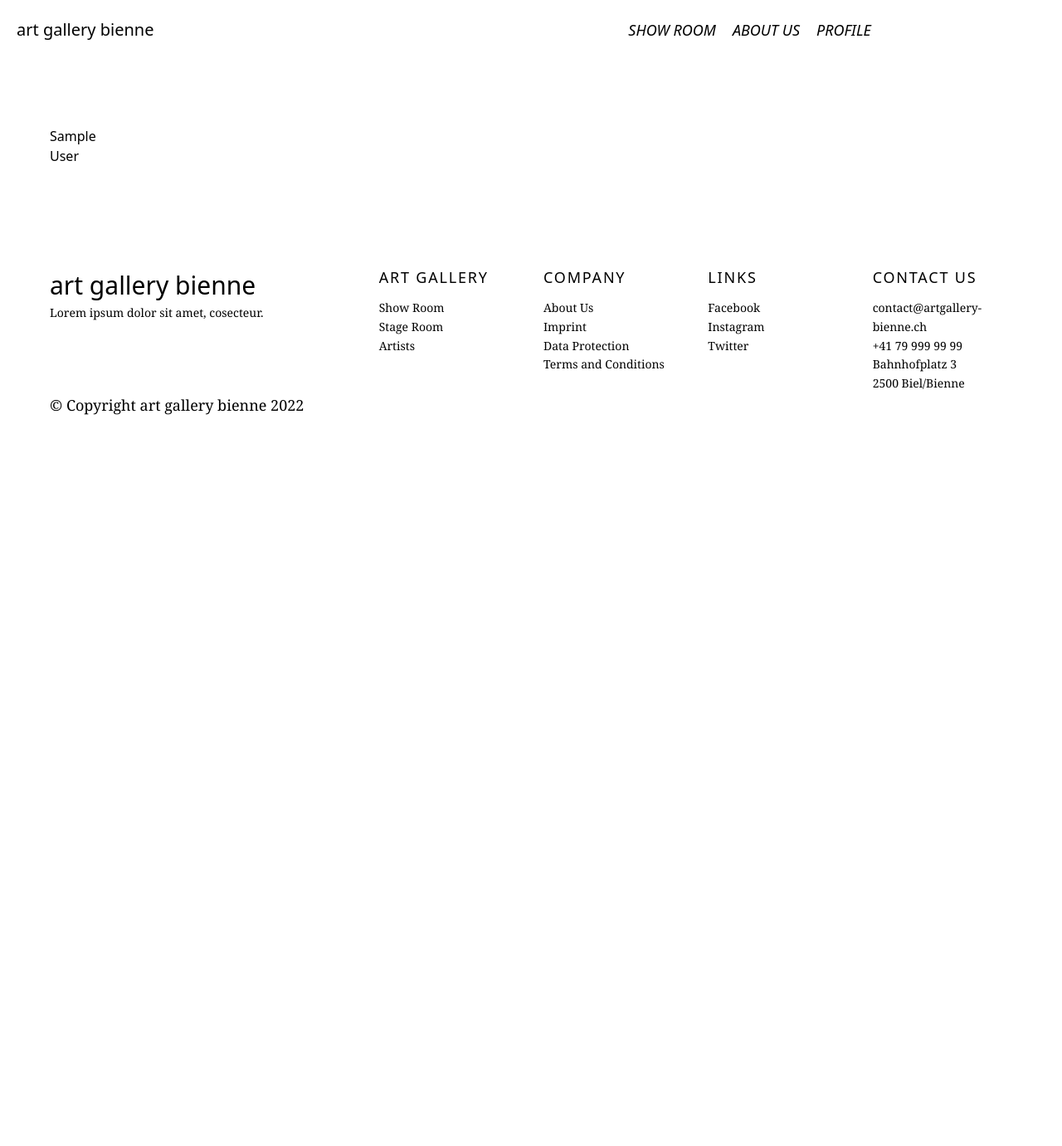
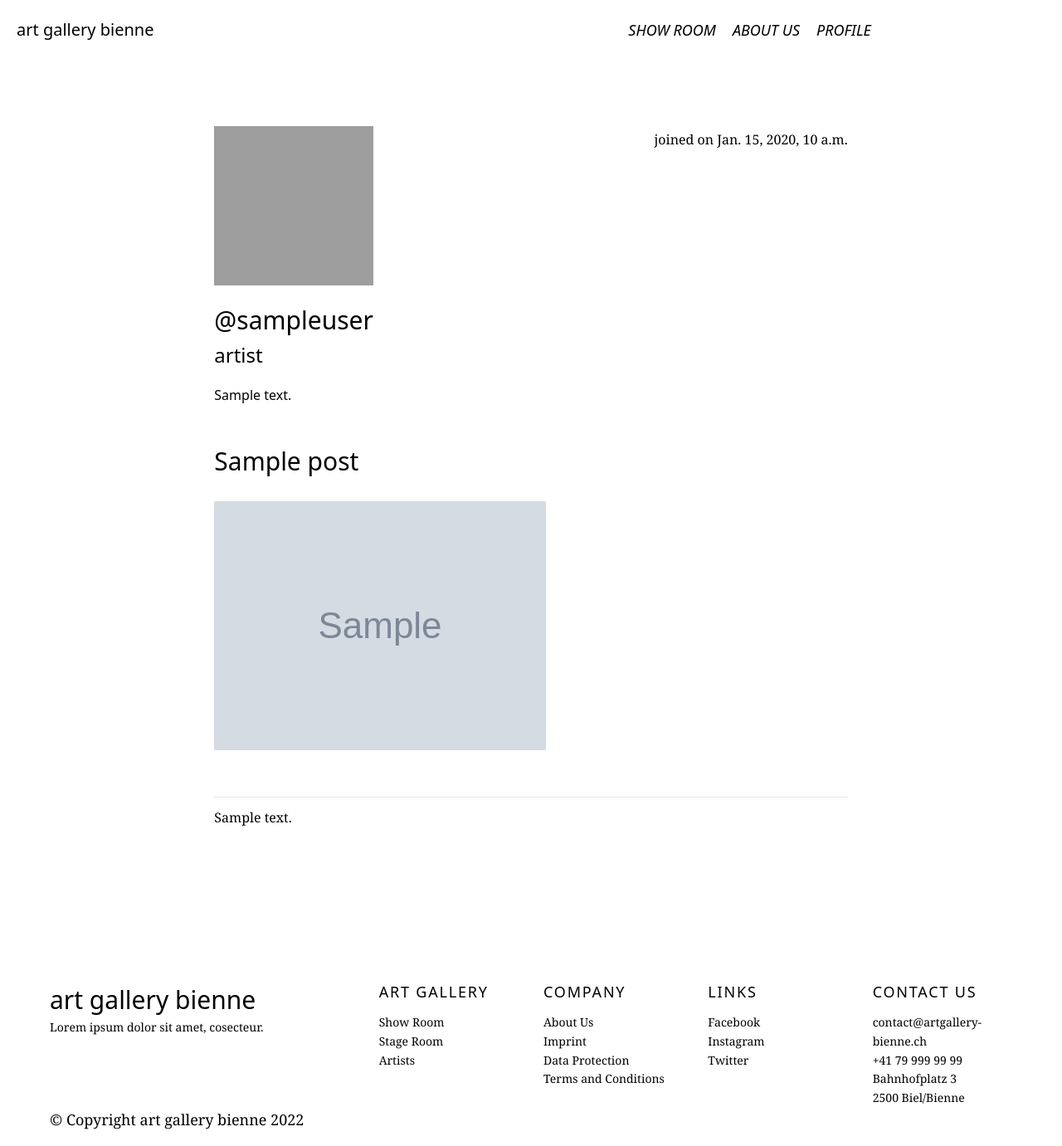
Before and after one commit to kirillwolkow/artgallerybienne, a Django app: page /profile/1 in a window 1280 px wide. Shown: the top 1381 px of the page at 83% size. Before the commit the page ends 500 px from the top, so only its background shows below. Run offline with Django 4.2, Linux system fonts and the light colour scheme; tables that the repository leaves empty hold one stand-in row (values such as "Sample post"); grey boxes marked "Sample" are stand-in pictures; some libraries are stand-ins or nearby versions; grey boxes are pictures that could not be loaded.

Commit message:
render users posts, style profile page

```diff
--- a/project/gallery/templates/gallery/profile.html
+++ b/project/gallery/templates/gallery/profile.html
@@ -3,10 +3,37 @@
 
 {% block content %}
 
-<section class="list-section relative">
-    <main id="art-list-section" class="max-w-7xl py-20 mx-auto">
+<section class="profile-section relative">
+    <main id="profile-section" class="max-w-7xl py-20 mx-auto">
         <div class="grid grid-cols-12 place-content-start px-[60px] gap-x-[30px]">
-            {{ user.first_name }} {{ user.last_name }}
+            <div class="col-start-3 col-end-11">
+                <div class="w-full grid grid-cols-2">
+                    <img src="#" alt="User Avatar" class="w-[192px] h-[192px] mb-7 col-start-1 col-end-2">
+                    <span class="font-serif font-normal text-base leading-8 font-black text-right col-start-2 col-end-3">joined on {{ user.date_joined }}</span>
+                </div>
+                <h2 class="font-sans font-normal text-3xl leading-7 text-left mb-4">@{{ user.first_name|lower }}{{ user.last_name|lower }}</h2>
+                <h3 class="font-sans font-normal text-2xl leading-6 mb-5">
+                    {% if user.is_artist %}
+                    artist
+                    {% elif user.is_enthusiast %}
+                    enthusiast
+                    {% elif user.is_collaborator %}
+                    collaborator
+                    {% endif %}
+                </h3>
+                <p class="font-sans font-normal text-base leading-8 mb-12">{{ user.bio }}</p>
+                {% for post in posts %}
+                    <h2 class="font-sans font-normal text-3xl leading-8 mb-8">{{ post.title }}</h2>
+                    <img src="{{ post.file.url }}" alt="" class="mb-14 rounded-sm">
+                    <div></div>
+                    <hr>
+                    <p class="font-serif mt-3 mb-8 line-clamp-3">{{ post.description }}</p>
+                    <button
+                        class="inline-flex items-center bg-gold-leaf text-white border-0 py-1 px-4 focus:outline-none rounded-sm text-base mt-4 mr-6 md:mt-0">
+                        <a href="{% url 'art' post.pk %}">View Art</a>
+                    </button>
+                {% endfor %}
+            </div>
         </div>
     </main>
 </section>
--- a/project/gallery/views.py
+++ b/project/gallery/views.py
@@ -20,7 +20,8 @@ def about_us_view(request):
 
 def user_profile(request, pk):
     user = User.objects.get(id=pk)
-    context = {'user': user}
+    posts = Post.objects.all().filter(user_id=user.id).order_by('-created_at')
+    context = {'user': user, 'posts': posts}
     return render(request, "gallery/profile.html", context)
 
 
```
